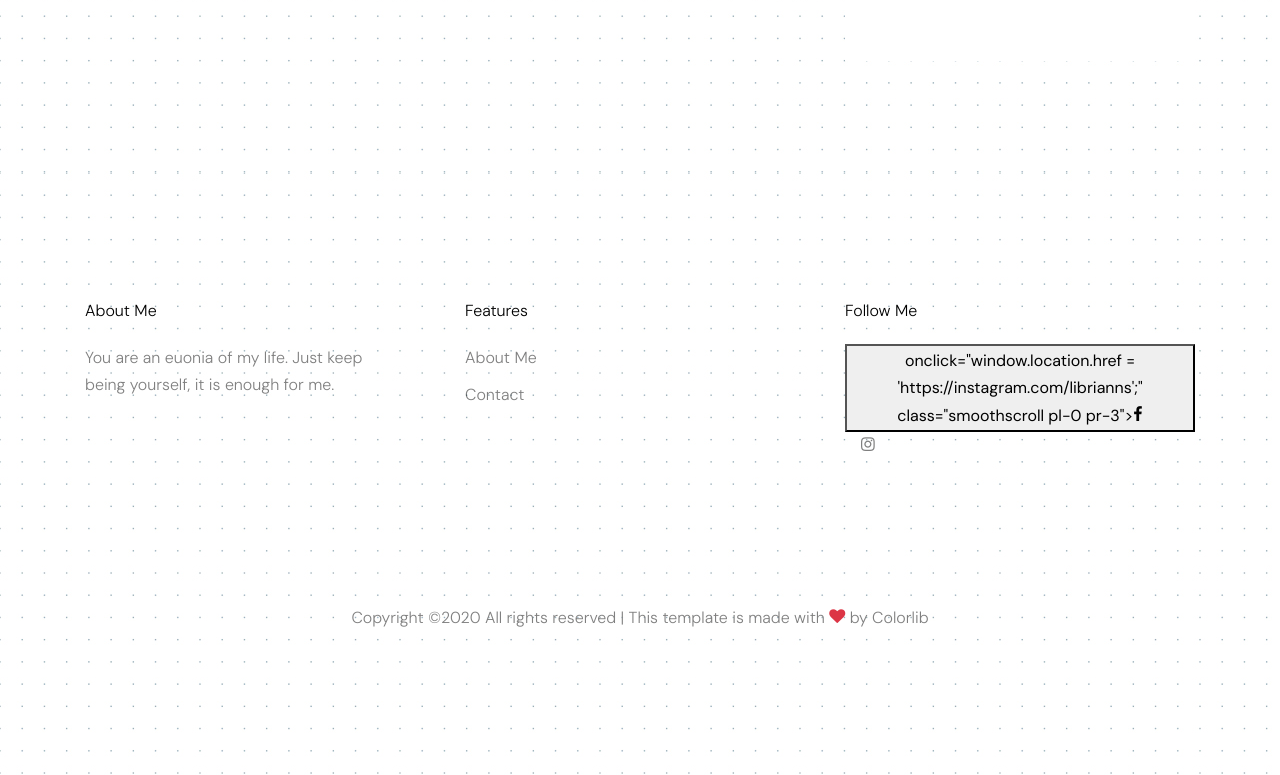
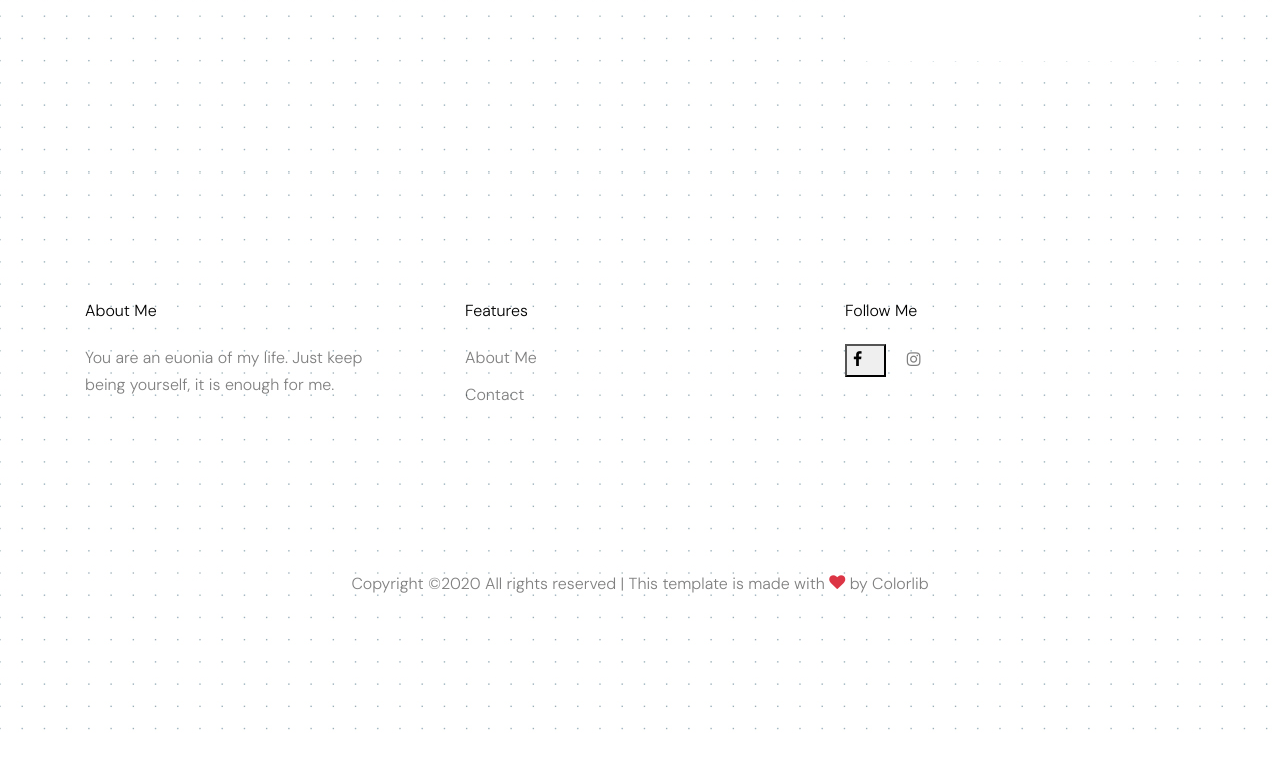
Before and after one commit to libriannisa/libriannis, a plain HTML site: page contact.html in a window 1280 px wide. Shown: the part 1206-1981 px from the top of the page. After the commit the page ends 1947 px from the top, so only its background shows below. Drawn offline with Linux system fonts and the light colour scheme; files whose address does not match are found by name.

Commit message:
Update contact.html

```diff
--- a/contact.html
+++ b/contact.html
@@ -167,7 +167,7 @@
 
 
             <h2 class="footer-heading mb-4">Follow Me</h2>
-            <button> onclick="window.location.href = 'https://instagram.com/librianns';" class="smoothscroll pl-0 pr-3"><span class="icon-facebook"></span></button>
+            <button><a onclick="window.location.href = 'https://instagram.com/librianns';" class="smoothscroll pl-0 pr-3"><span class="icon-facebook"></span></a></button>
             <a href="instagram.com/librianns" class="pl-3 pr-3"><span class="icon-instagram"></span></a>
             </form>
           </div>
```
